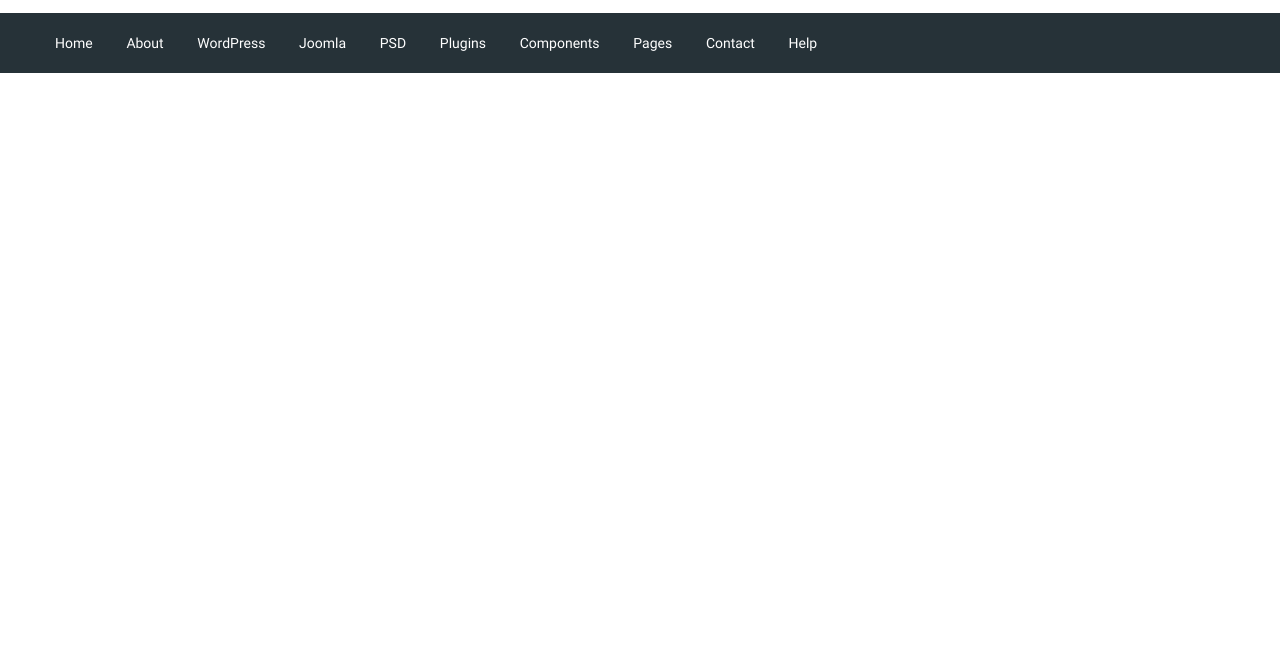
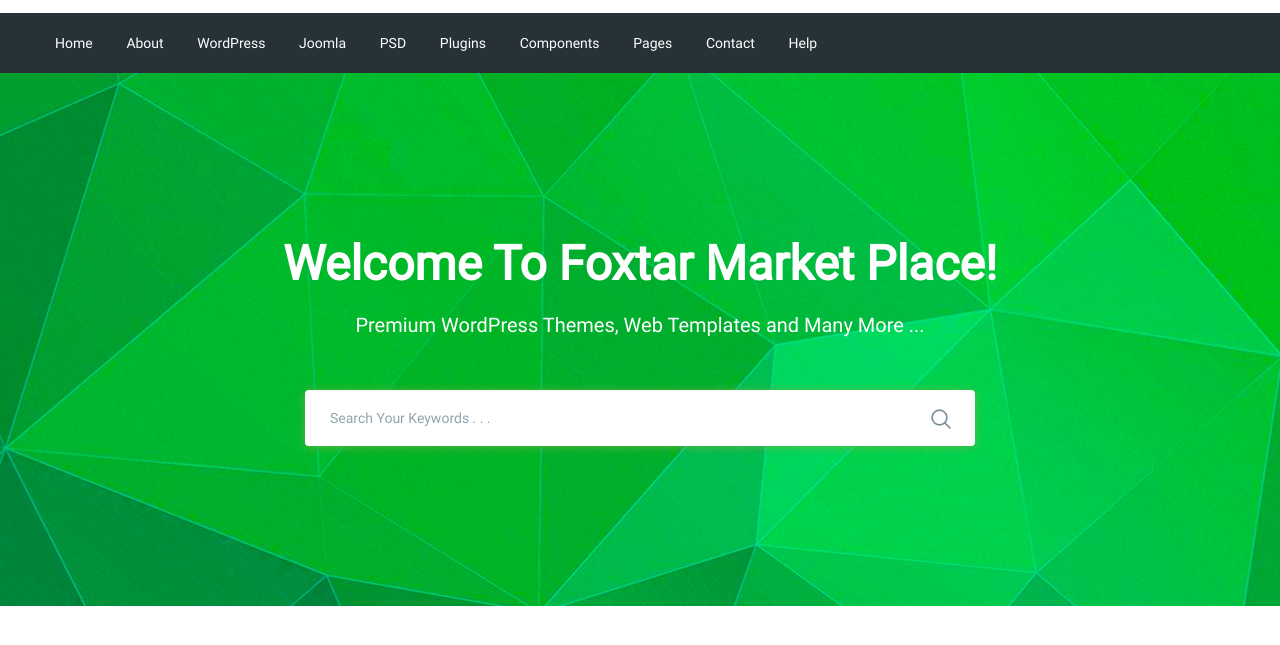
Before and after one commit to taromsoft/moderno, a website: page app/index.html in a window 1280 px wide. Shown: the part 77-722 px from the top of the page. Drawn offline with nearby package versions, Linux system fonts and the light colour scheme; files that its build step writes are made by us from their sources.

Commit message:
search section - поиск

```diff
--- a/app/index.html
+++ b/app/index.html
@@ -90,8 +90,28 @@
             </nav>
         </div>
     </div>
+</header>
 
-</header>
+<section class="search" style="background-image: url(img/search-bg.jpg)">
+  <div class="container">
+    <div class="search__inner">
+      <div class="search__inner-title">
+        Welcome To Foxtar Market Place!
+      </div>
+      <div class="search__inner-text">
+        Premium WordPress Themes, Web Templates and Many More ...
+      </div>
+      <div class="search__inner-form">
+        <form>
+          <input type="text" placeholder="Search Your Keywords . . ." required>
+          <button type="submit">
+            <img src="img/icons/search.png" alt="">
+          </button>
+        </form>
+      </div>
+    </div>
+  </div>
+</section>
 
   <script src="https://ajax.googleapis.com/ajax/libs/jquery/3.4.1/jquery.min.js"></script>
   <script src="js/libs.min.js"></script>
--- a/app/scss/style.scss
+++ b/app/scss/style.scss
@@ -4,27 +4,26 @@
 @import "global";
 @import "media";
 
-
-.header__top-inner{
+.header__top-inner {
     display: flex;
     justify-content: space-between;
     height: 90px;
     align-items: center;
 }
 
-.header__text{
+.header__text {
     margin-left: auto;
     margin-right: 50px;
-    span{
+    span {
         color: $red;
     }
 }
 
-.header__top-inner{
+.header__top-inner {
     text-decoration: none;
 }
 
-.header__btn{
+.header__btn {
     padding: 4px;
     width: 72px;
     border-radius: 4px;
@@ -32,30 +31,87 @@
     text-align: center;
     font-size: 12px;
 }
-.header__btn-login{
+.header__btn-login {
     background-color: $green;
 }
-.header__btn-register{
+.header__btn-register {
     background-color: $red;
 }
-.header__menu{
+.header__menu {
     background-color: $bg;
 }
-.menu{
+.menu {
     display: flex;
     align-items: center;
     height: 60px;
 }
 
-.menu__list{
-    li{
+.menu__list {
+    li {
         display: inline-block;
-        & + li{
+        & + li {
             margin-left: 30px;
         }
-        a{
-            color: #fff;
+    }
+    a {
+        color: #fff;
+        font-size: 14px;
+    }
+}
+
+.search {
+    background-repeat: no-repeat;
+    background-size: cover;
+    background-position: center;
+    min-height: 533px;
+}
+
+.search__inner {
+    padding: 155px 0 100px;
+    color: #fff;
+    text-align: center;
+    &-title {
+        margin-bottom: 10px;
+        font-size: 48px;
+        font-weight: 700;
+        line-height: 72px;
+    }
+    &-text {
+        margin-bottom: 50px;
+        font-size: 20px;
+        font-weight: 500;
+        line-height: 30px;
+    }
+    &-form {
+        max-width: 670px;
+        width: 100%;
+        margin: 0 auto;
+        position: relative;
+        input {
+            display: block;
+            width: 100%;
+            box-shadow: 0px 1px 10px 0px rgba(124, 178, 64, 0.75);
+            border-radius: 4px;
+            height: 56px;
+            border: none;
             font-size: 14px;
+            font-weight: 500;
+            padding-left: 25px;
+            padding-right: 60px;
+            &::placeholder {
+                color: #90a4ae;
+                font-weight: 500;
+            }
+            &:focus {
+                border: 1px solid $green;
+            }
+        }
+        button {
+            position: absolute;
+            border: none;
+            background-color: transparent;
+            right: 18px;
+            top: 18px;
         }
     }
 }
```
Also changed, not shown: app/img/icons/search.png (added), app/img/icons/search.svg (added), app/img/search-bg.jpg (added).
